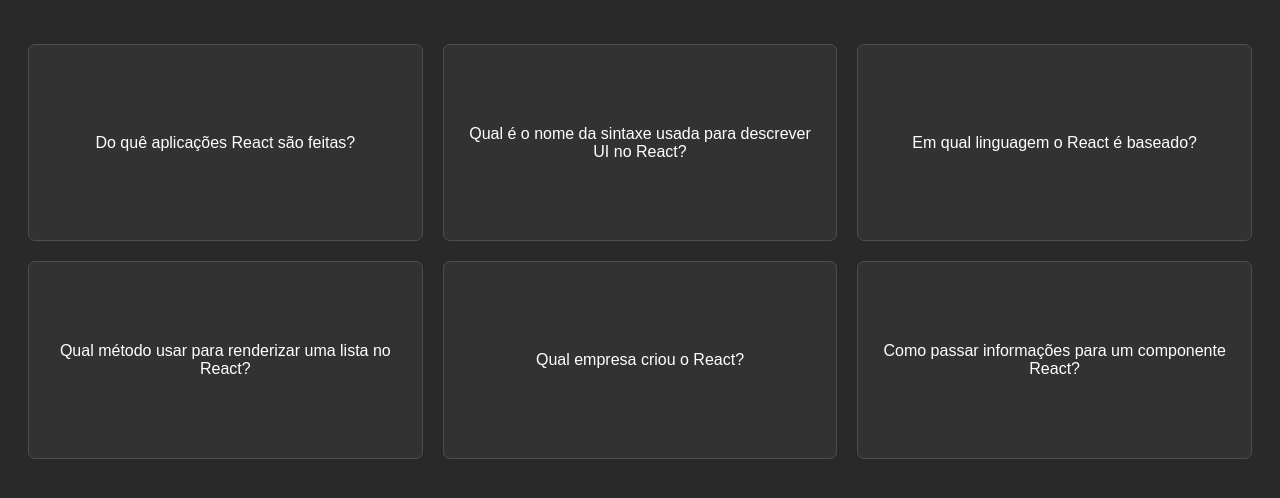
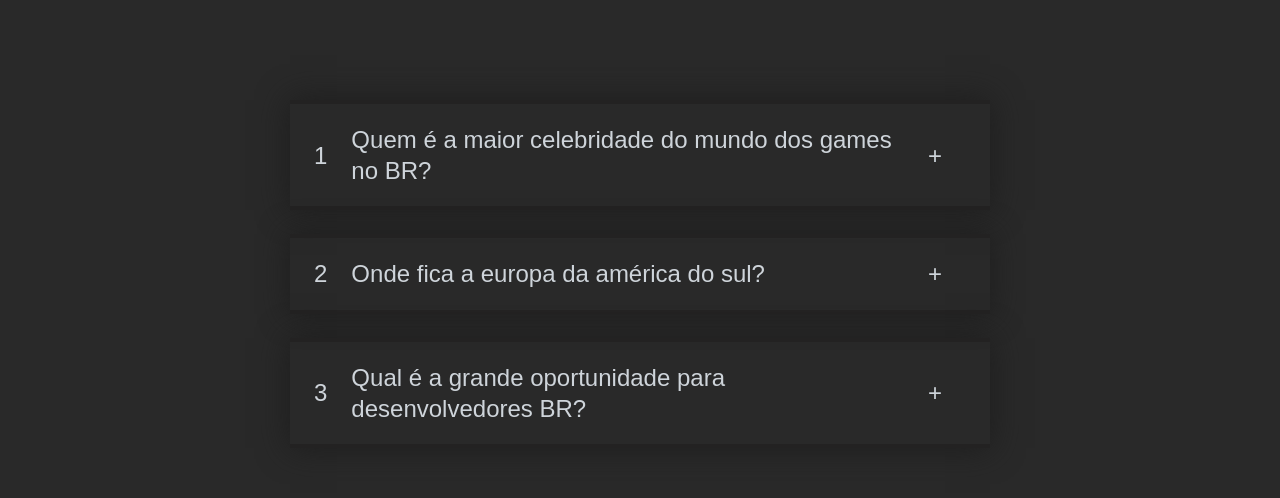
Before and after one commit to joaogabriel-fn/resolucao-desafios-react, a React (Vite) app: page / in a window 1280 px wide. Shown: the top 498 px of the page. Built offline with nearby package versions, Linux system fonts and the light colour scheme.

Commit message:
✅ Bateria 03 - Exercício 04

```diff
--- a/index.html
+++ b/index.html
@@ -3,7 +3,7 @@
   <head>
     <meta charset="UTF-8" />
     <meta name="viewport" content="width=device-width, initial-scale=1.0" />
-    <title>Bateria de Desafios 03 | Ex01</title>
+    <title>Bateria de Desafios 03 | Ex04</title>
   </head>
   <body>
     <div data-js="root"></div>
--- a/src/app.jsx
+++ b/src/app.jsx
@@ -1,58 +1,57 @@
 import { useState } from 'react';
 
-const cardsInfo = [
+const faqs = [
   {
-    id: 7336,
-    question: 'Do quê aplicações React são feitas?',
-    answer: 'Componentes',
+    id: crypto.randomUUID(),
+    title: 'Quem é a maior celebridade do mundo dos games no BR?',
+    answer: 'A apresentadora Ana Maria Braga. Joga 3h pra desocupar a cabeça.',
   },
   {
-    id: 8832,
-    question: 'Qual é o nome da sintaxe usada para descrever UI no React?',
-    answer: 'JSX',
+    id: crypto.randomUUID(),
+    title: 'Onde fica a europa da américa do sul?',
+    answer: 'Argentina. BR vive como rei em Buenos Aires.',
   },
   {
-    id: 3457,
-    question: 'Em qual linguagem o React é baseado?',
-    answer: 'JavaScript',
-  },
-  {
-    id: 9103,
-    question: 'Qual método usar para renderizar uma lista no React?',
-    answer: 'map',
-  },
-  {
-    id: 1297,
-    question: 'Qual empresa criou o React?',
-    answer: 'Meta',
-  },
-  {
-    id: 2002,
-    question: 'Como passar informações para um componente React?',
-    answer: 'Através de props',
+    id: crypto.randomUUID(),
+    title: 'Qual é a grande oportunidade para desenvolvedores BR?',
+    answer: 'Aproveitar a alta demanda pra ganhar em dólar ou euro.',
   },
 ];
 
-const App = () => {
-  const [activeId, setActiveId] = useState(0);
-
-  const handleClick = (id) => setActiveId((a) => (a === id ? 0 : id));
+const Item = ({ title, answer, index, onClickItem, activeIndex }) => {
+  const active = index === activeIndex;
 
   return (
-    <ul className="flashcards">
-      {cardsInfo.map(({ id, question, answer }) => {
-        const active = id === activeId;
+    <li
+      className={`item ${active ? 'active' : ''}`}
+      onClick={() => onClickItem(index)}
+    >
+      <p className="number">{index + 1}</p>
+      <h2 className="title">{title}</h2>
+      <p className="icon">{active ? '-' : '+'}</p>
+      {active && <div className="content-box">{answer}</div>}
+    </li>
+  );
+};
 
-        return (
-          <li
-            key={id}
-            className={`card ${active ? 'active' : ''}`}
-            onClick={() => handleClick(id)}
-          >
-            {active ? answer : question}
-          </li>
-        );
-      })}
+const App = () => {
+  const [activeIndex, setActiveIndex] = useState(null);
+
+  const handleClick = (index) =>
+    setActiveIndex((a) => (a === index ? null : index));
+
+  return (
+    <ul className="accordion">
+      {faqs.map((faq, index) => (
+        <Item
+          key={faq.id}
+          title={faq.title}
+          answer={faq.answer}
+          index={index}
+          onClickItem={handleClick}
+          activeIndex={activeIndex}
+        />
+      ))}
     </ul>
   );
 };
--- a/src/index.css
+++ b/src/index.css
@@ -1,35 +1,60 @@
 * {
+  padding: 0;
+  margin: 0;
   box-sizing: border-box;
 }
 
 body {
   font-family: sans-serif;
-  padding: 20px;
+  color: #ced4da;
   background-color: #292929;
+  line-height: 1.3;
 }
 
-.flashcards {
-  display: grid;
-  grid-template-columns: 1fr 1fr 1fr;
-  gap: 20px;
-  padding: 0;
+.accordion {
+  width: 700px;
+  margin: 100px auto;
+  display: flex;
+  flex-direction: column;
+  gap: 24px;
 }
 
-.card {
-  border: 1px solid #4e4e4e;
-  background-color: #323232;
-  color: white;
-  border-radius: 7px;
-  aspect-ratio: 2 / 1;
-  display: flex;
+.item {
+  box-shadow: 0 0 30px #1d1d1d;
+  padding: 20px 24px;
+  padding-right: 48px;
+  cursor: pointer;
+  border-top: 4px solid #232222;
+  border-bottom: 4px solid #232222;
+  display: grid;
+  grid-template-columns: auto 1fr auto;
+  column-gap: 24px;
+  row-gap: 32px;
   align-items: center;
-  justify-content: center;
-  text-align: center;
-  padding: 20px;
-  cursor: pointer;
 }
 
-.card.active {
-  background-color: lightblue;
-  color: #323232;
+.number {
+  font-size: 24px;
+  font-weight: 500;
 }
+
+.title,
+.icon {
+  font-size: 24px;
+  font-weight: 500;
+}
+
+.content-box {
+  grid-column: 2 / -1;
+  padding-bottom: 16px;
+  line-height: 1.6;
+}
+
+.item.active {
+  border-top: 4px solid pink;
+}
+
+.item.active .number,
+.item.active .title {
+  color: pink;
+}
```
